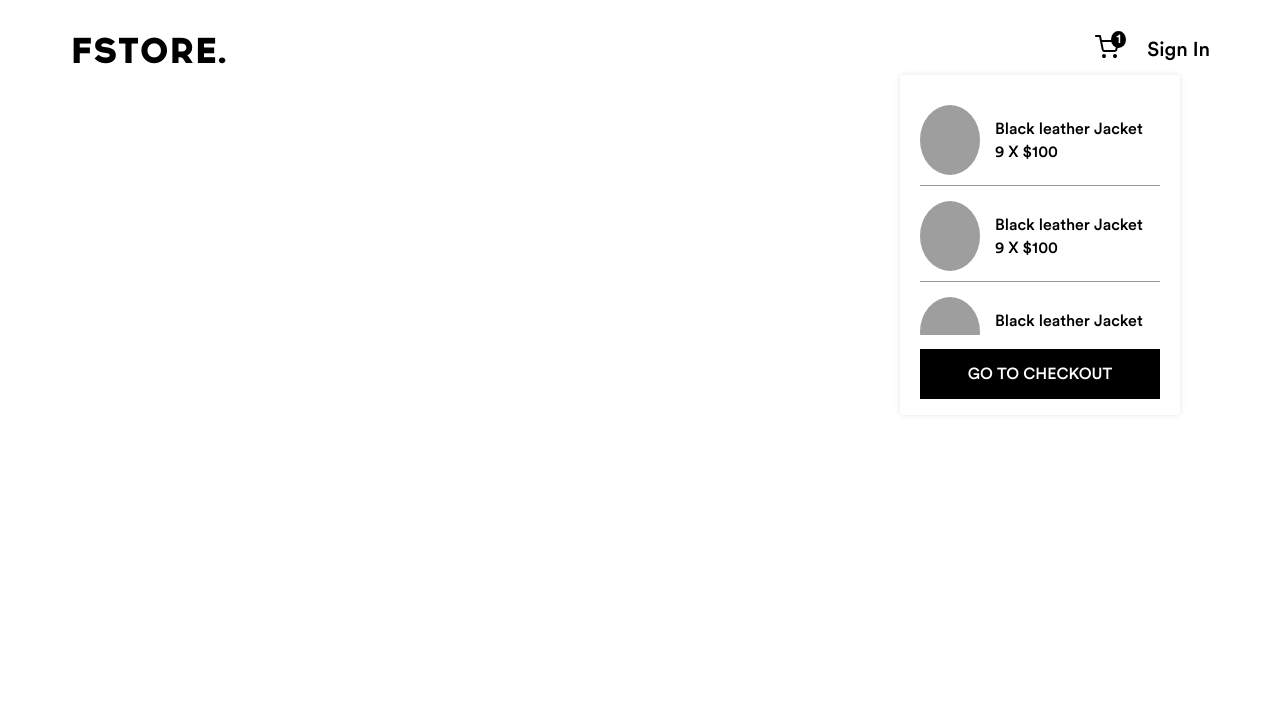
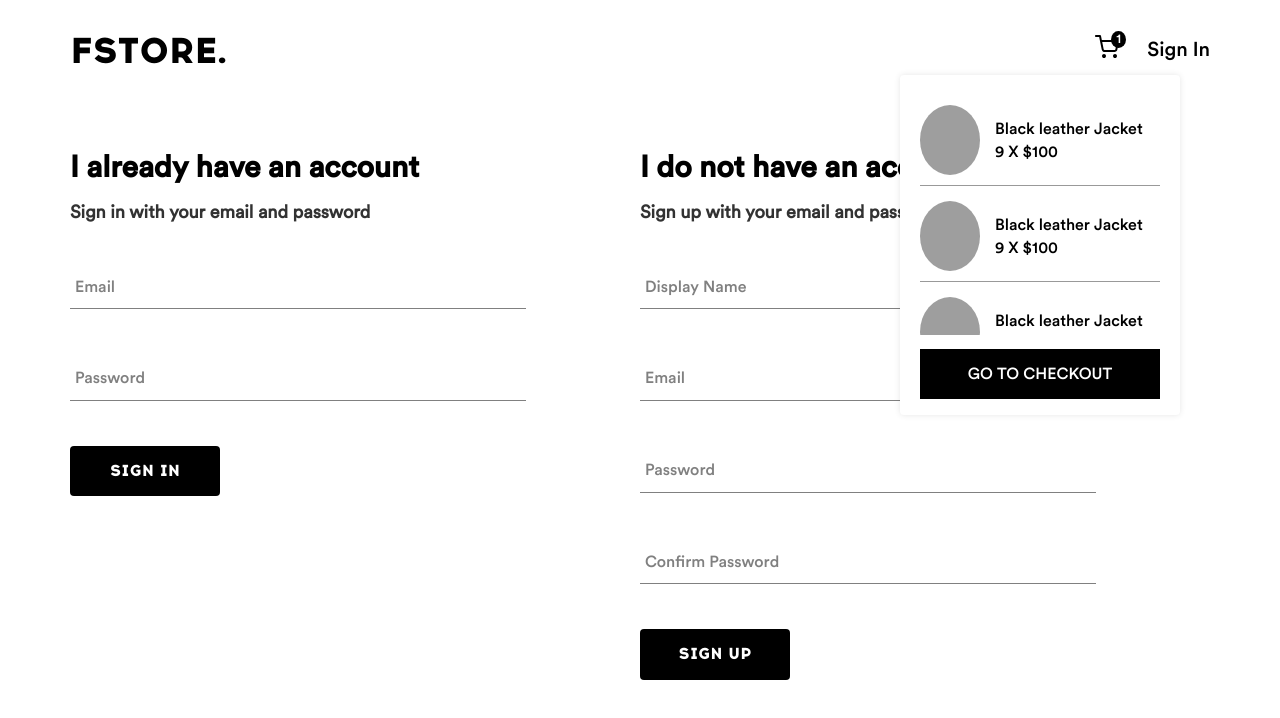
Before and after one commit to shovanch/fstore, a React (Create React App) app: page /signin in a window 1280 px wide. Shown: the top 718 px of the page. Built offline with nearby package versions, Linux system fonts and the light colour scheme; grey boxes are pictures that could not be loaded.

Commit message:
Static react SignInpage

```diff
--- a/src/App.js
+++ b/src/App.js
@@ -5,6 +5,8 @@ import { Route, Switch, Redirect } from "react-router-dom";
 import Header from "components/Header";
 import HomePage from "pages/HomePage";
 import CollectionPage from "pages/CollectionPage";
+import CheckoutPage from "pages/CheckoutPage";
+import SignInPage from "pages/SignInPage";
 
 class App extends Component {
   render() {
@@ -14,6 +16,9 @@ class App extends Component {
         <Switch>
           <Route exact path="/" component={HomePage} />
           <Route exact path="/collection" component={CollectionPage} />
+          <Route exact path="/collection" component={CollectionPage} />
+          <Route exact path="/checkout" component={CheckoutPage} />
+          <Route exact path="/signin" component={SignInPage} />
         </Switch>
       </div>
     );
--- a/src/components/SignIn.js
+++ b/src/components/SignIn.js
@@ -0,0 +1,23 @@
+import React from "react";
+
+const SignIn = () => (
+  <div className="sign-in">
+    <h1 className="sign-in__heading">I already have an account</h1>
+    <h3 className="sign-in__subheading">
+      Sign in with your email and password
+    </h3>
+    <form action="" className="form">
+      <div className="form-group">
+        <input type="email" name="" className="form-input" />
+        <label className=" form-input-label">Email</label>
+      </div>
+      <div className="form-group">
+        <input type="password" name="" className="form-input" />
+        <label className=" form-input-label">Password</label>
+      </div>
+      <button className="form-button">Sign In</button>
+    </form>
+  </div>
+);
+
+export default SignIn;
--- a/src/components/SignUp.js
+++ b/src/components/SignUp.js
@@ -0,0 +1,31 @@
+import React from "react";
+
+const SignUp = () => (
+  <div className="sign-in">
+    <h1 className="sign-in__heading">I do not have an account</h1>
+    <h3 className="sign-in__subheading">
+      Sign up with your email and password
+    </h3>
+    <form action="" className="form">
+      <div className="form-group">
+        <input type="text" name="" className="form-input" />
+        <label className=" form-input-label">Display Name</label>
+      </div>
+      <div className="form-group">
+        <input type="email" name="" className="form-input" />
+        <label className="form-input-label">Email</label>
+      </div>
+      <div className="form-group">
+        <input type="password" name="" className="form-input" />
+        <label className=" form-input-label">Password</label>
+      </div>
+      <div className="form-group">
+        <input type="password" name="" className="form-input" />
+        <label className=" form-input-label">Confirm Password</label>
+      </div>
+      <button className="form-button">Sign Up</button>
+    </form>
+  </div>
+);
+
+export default SignUp;
--- a/src/pages/SignInPage.js
+++ b/src/pages/SignInPage.js
@@ -0,0 +1,14 @@
+import React from "react";
+import SignIn from "components/SignIn";
+import SignUp from "components/SignUp";
+
+const SignInPage = () => (
+  <main>
+    <div className="sign-up-in">
+      <SignIn />
+      <SignUp />
+    </div>
+  </main>
+);
+
+export default SignInPage;
```
